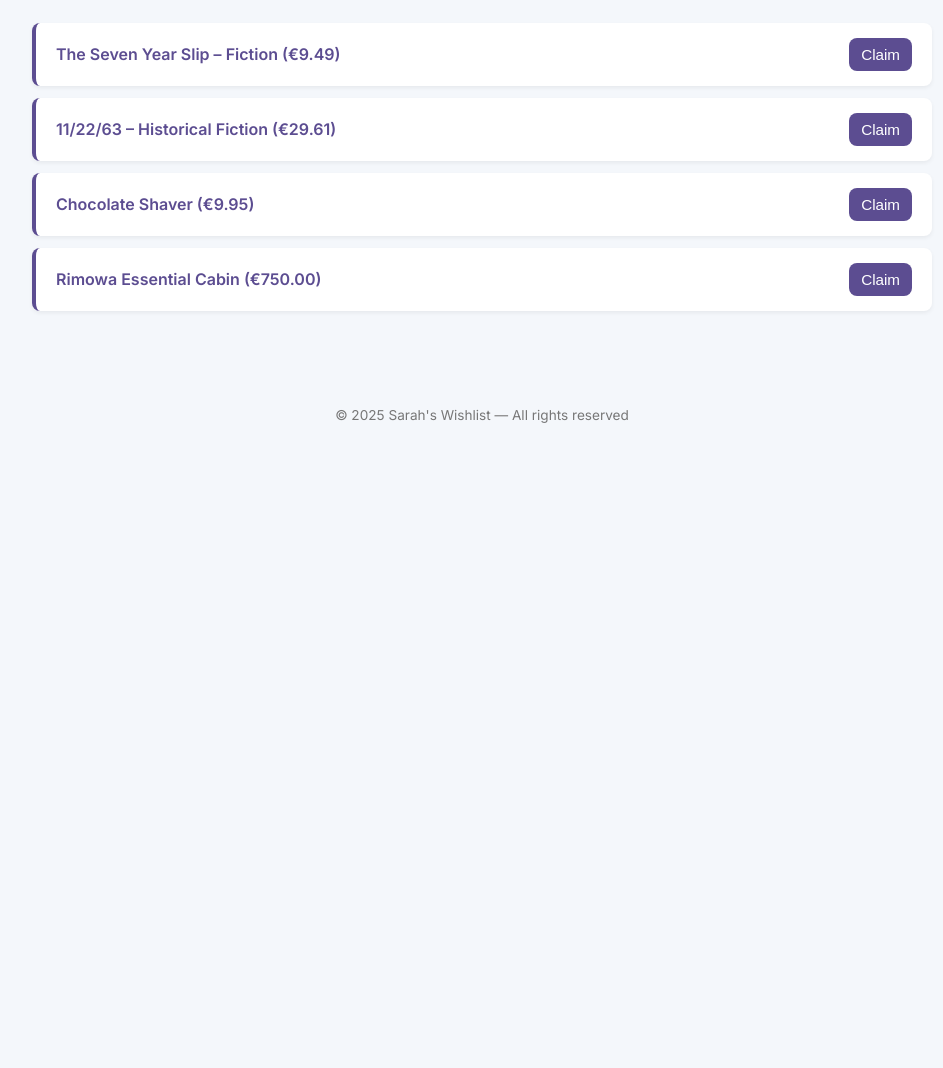
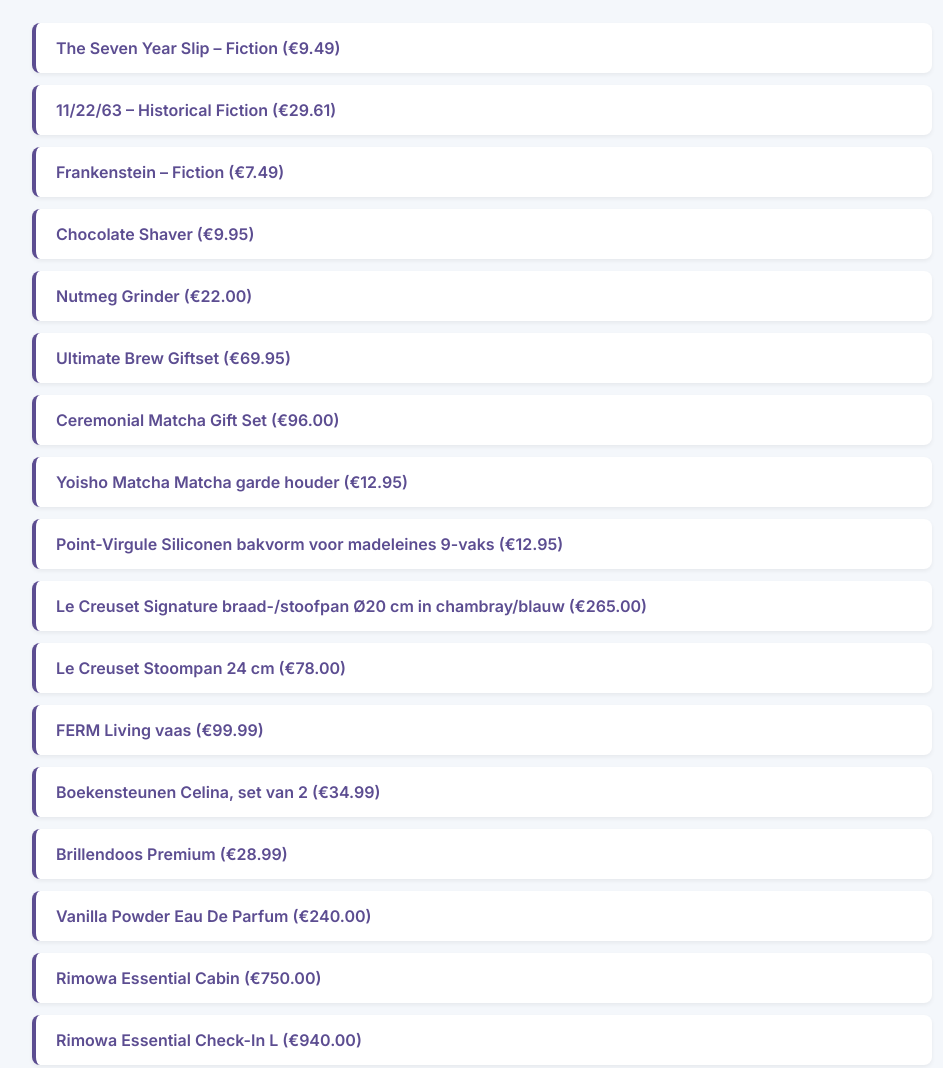
Before and after one commit to sarahsabanija/automatic-carnival, a plain HTML site: page index.html in a window 1280 px wide. Shown: the part 300-1368 px from the top of the page, without its empty margins (158-1101 px from the left). Before the commit the page ends 800 px from the top, so only its background shows below. Drawn offline with Linux system fonts and the light colour scheme.

Commit message:
Update index.html

```diff
--- a/index.html
+++ b/index.html
@@ -191,34 +191,102 @@
     <button id="toggleDarkMode">Dark Mode</button>
   </div>
 
-  <section>
+   <section>
     <ul id="itemList">
-      <!-- Sample Items -->
+      <!-- Books -->
       <li data-category="books" data-subcategory="fiction" data-price="9.49">
         <a href="https://www.bol.com/nl/nl/p/the-seven-year-slip/9300000138764320/" target="_blank">
           The Seven Year Slip – Fiction (€9.49)
         </a>
-        <button class="claim-btn">Claim</button>
       </li>
       <li data-category="books" data-subcategory="historical fiction" data-price="29.61">
         <a href="https://www.bol.com/nl/nl/p/11-22-63/9200000002629638/?bltgh=t-S-4fCCU4WZAQhj4YRGCw.m7rHmVDz0QY-EVHLrwBG8w_0_21.24.RollupItem" target="_blank">
           11/22/63 – Historical Fiction (€29.61)
         </a>
-        <button class="claim-btn">Claim</button>
       </li>
+       <li data-category="books" data-subcategory="fiction" data-price="7.49">
+        <a href="https://www.bol.com/nl/nl/p/frankenstein/1001004011812402/?bltgh=tANxx9AbBfJonC68XplBWw.4_20.21.ProductTitle" target="_blank">
+          Frankenstein – Fiction (€7.49)
+        </a>
+      </li>
+
+      <!-- Kitchen -->
       <li data-category="kitchen" data-subcategory="utensils" data-price="9.95">
         <a href="https://www.debijenkorf.nl/patisse-prima-line-truffel-en-chocolade-schaaf-6863090130-686309013000000" target="_blank">
           Chocolate Shaver (€9.95)
         </a>
-        <button class="claim-btn">Claim</button>
       </li>
-      <li data-category="travel" data-subcategory="suitcases" data-price="750.00">
+      <li data-category="kitchen" data-subcategory="utensils" data-price="22.00">
+        <a href="https://www.debijenkorf.nl/wmf-nootmuskaatmolen-19-cm-3059090541-305909054100000" target="_blank">
+          Nutmeg Grinder (€22.00)
+        </a>
+      </li>
+      <li data-category="kitchen" data-subcategory="teas and coffees" data-price="69.95">
+        <a href="https://barista-essentials.nl/ultimate-brew-giftset/" target="_blank">
+          Ultimate Brew Giftset (€69.95)
+        </a>
+         </li>
+      <li data-category="kitchen" data-subcategory="teas and coffees" data-price="96.99">
+        <a href="https://avantcha.com/en-EU/products/ceremonial-matcha-gift-set" target="_blank">
+          Ceremonial Matcha Gift Set (€96.00)
+        </a>
+      </li>
+      <li data-category="kitchen" data-subcategory="teas and coffees" data-price="12.95">
+        <a href="https://www.debijenkorf.nl/yoisho-matcha-matcha-garde-houder-7312090069-731209006900000?query=fh_location%3D%2F%2Fcatalog01%2Fnl_NL%2Fnieuw_nonfashion%3E%7Bnet20binnen%7D%2Fcategories%3C%7Bcatalog01_120%7D%26fh_start_index%3D768%26tsm%3D2" target="_blank">
+          Yoisho Matcha Matcha garde houder (€12.95)
+        </a>
+        </li>
+      <li data-category="kitchen" data-subcategory="baking" data-price="12.95">
+        <a href="https://www.debijenkorf.nl/point-virgule-siliconen-bakvorm-voor-madeleines-9-vaks-8278090185-827809018555090?query=fh_location%3D%2F%2Fcatalog01%2Fnl_NL%2Fnieuw_nonfashion%3E%7Bnet20binnen%7D%2Fcategories%3C%7Bcatalog01_120%7D%26fh_start_index%3D240%26tsm%3D2" target="_blank">
+          Point-Virgule Siliconen bakvorm voor madeleines 9-vaks (€12.95)
+        </a>
+        </li>
+       <li data-category="kitchen" data-subcategory="pots and pans" data-price="265.00">
+        <a href="https://www.debijenkorf.nl/le-creuset-signature-braad-stoofpan-20-cm-6577090602-657709060291020?query=fh_location%3D%2F%2Fcatalog01%2Fnl_NL%2Fbrand%3E%7Ble_creuset%7D%26fh_start_index%3D96%26tsm%3D2" target="_blank">
+          Le Creuset Signature braad-/stoofpan Ø20 cm in chambray/blauw (€265.00)
+        </a>
+        </li>
+       <li data-category="kitchen" data-subcategory="pots and pans" data-price="78.00">
+        <a href="https://www.debijenkorf.nl/le-creuset-stoompan-24-cm-6577090507-657709050700000?query=fh_location%3D%2F%2Fcatalog01%2Fnl_NL%2Fbrand%3E%7Ble_creuset%7D%26fh_start_index%3D144%26tsm%3D2" target="_blank">
+          Le Creuset Stoompan 24 cm (€78.00)
+        </a>
+        </li>
+
+      <!-- Home Accessories -->
+      <li data-category="home" data-subcategory="vases" data-price="99.99">
+        <a href="https://www.debijenkorf.nl/ferm-living-dedali-vaas-25-cm-8305090571-830509057121090?query=fh_location%3D%2F%2Fcatalog01%2Fnl_NL%2Fbrand%3E%7Bferm_living%7D%26fh_start_index%3D144%26tsm%3D2/" target="_blank">
+          FERM Living vaas (€99.99)
+        </a>
+      </li>
+      <li data-category="home" data-subcategory="other" data-price="34.99">
+        <a href="https://www.westwing.nl/boekensteunen-celina-set-van-2-162334.html" target="_blank">
+          Boekensteunen Celina, set van 2 (€34.99)
+        </a>
+      </li>
+      <li data-category="home" data-subcategory="other" data-price="28.99">
+        <a href="https://www.westwing.nl/brillendoos-premium-155196.html" target="_blank">
+          Brillendoos Premium (€28.99)
+        </a>
+      </li>
+
+      <!-- Personal Care -->
+      <li data-category="personal" data-subcategory="fragrances" data-price="240.00">
+        <a href="https://www.debijenkorf.nl/matiere-premiere-vanilla-powder-eau-de-parfum-6067090014-606709001426100" target="_blank">
+          Vanilla Powder Eau De Parfum (€240.00)
+        </a>
+      </li>
+
+      <!-- Travel -->
+     <li data-category="travel" data-subcategory="suitcases" data-price="750.00">
         <a href="https://www.rimowa.com/fi/en/luggage/colour/slate/cabin/83253831.html" target="_blank">
           Rimowa Essential Cabin (€750.00)
         </a>
-        <button class="claim-btn">Claim</button>
       </li>
-      <!-- Add more items as needed -->
+     <li data-category="travel" data-subcategory="suitcases" data-price="940.00">
+        <a href="https://www.rimowa.com/fi/en/luggage/colour/grey/check-in-l/83273831.html" target="_blank">
+          Rimowa Essential Check-In L (€940.00)
+        </a>
+      </li>
     </ul>
   </section>
 
```
